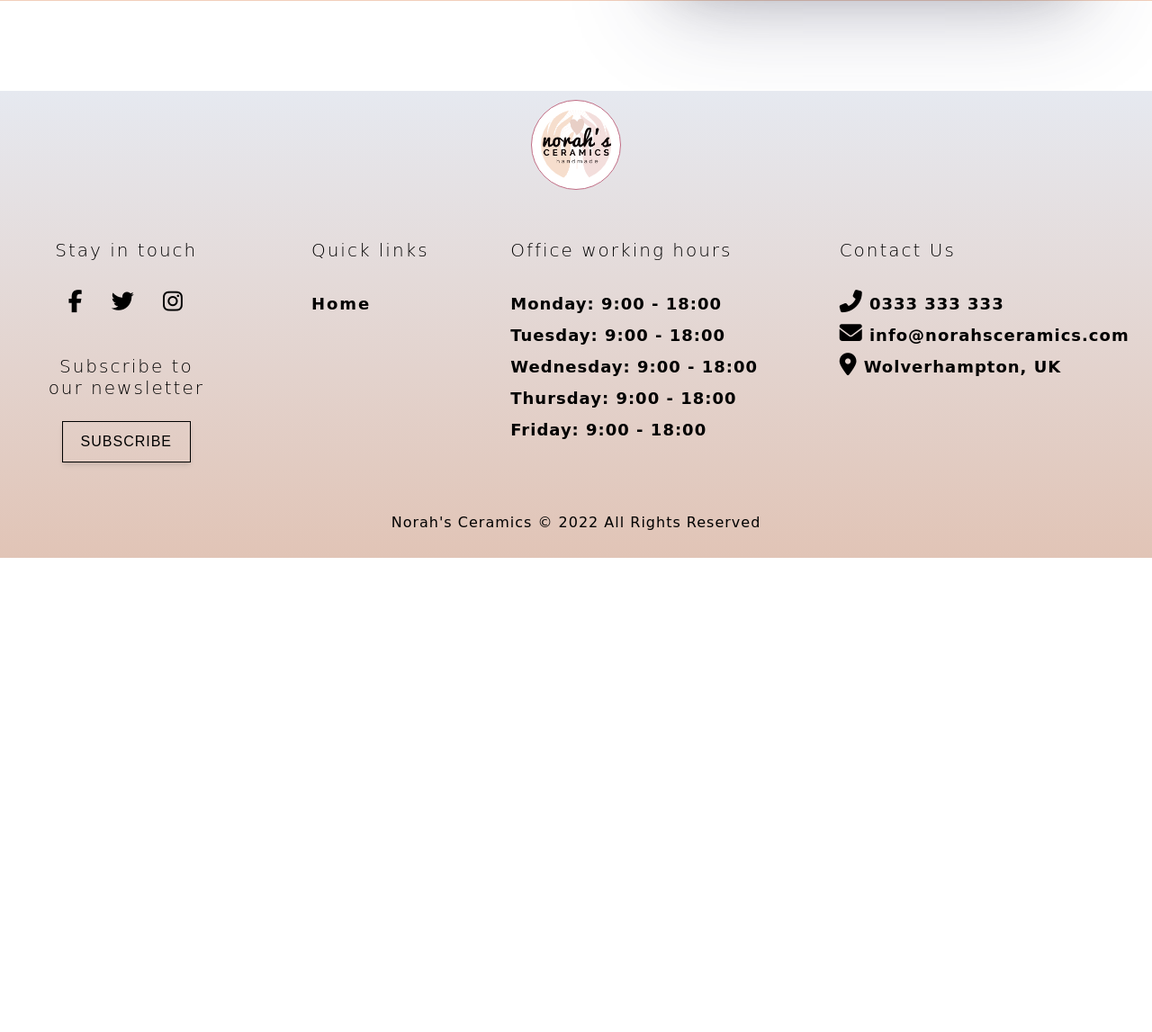
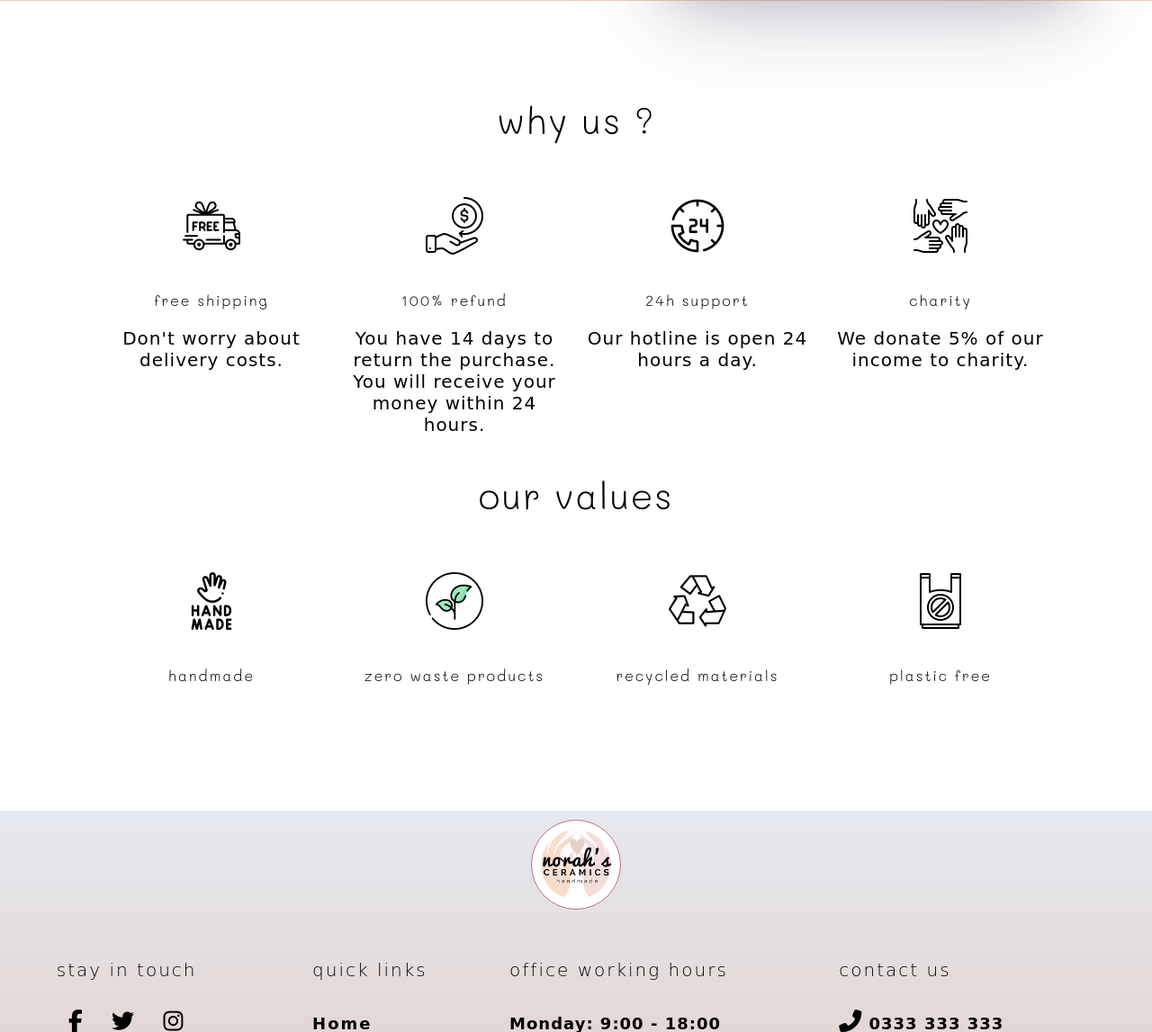
Before and after one commit to Izabela88/norahs-ceramics, a Django app: page / in a window 1280 px wide. Shown: the part 2299-3446 px from the top of the page at 90% size. Before the commit the page ends 2919 px from the top, so only its background shows below. Run offline with Django 4.2, Linux system fonts and the light colour scheme; some libraries are stand-ins or nearby versions; some web fonts are replaced.

Commit message:
Add and styling why us section

```diff
--- a/home/static/home/css/style.css
+++ b/home/static/home/css/style.css
@@ -352,7 +352,7 @@
 .bg-box {
     position: absolute;
     height: 600px;
-    width: 100vw;
+    width: 100%;
     left: 50%;
     top: 50%;
     transform: translate(-50%, -50%);
@@ -372,6 +372,56 @@
     height: 100%;
     width: 100%;
     object-fit: cover;
+}
+
+
+/* ----------- WHY US, OUR VALUES SECTION----------- */
+.info {
+    height: 100vh;
+    position: relative;
+}
+
+.parts-wrapper {
+    display: flex;
+    align-items: center;
+    justify-content: center;
+    flex-direction: column;
+    max-width: 1200px;
+    margin-top: -155px;
+}
+
+.parts-wrapper h2 {
+    margin-bottom: 40px;
+    margin-top: 40px;
+}
+
+.parts-container,
+.parts-container-two {
+    display: grid;
+    grid-template-columns: repeat(4, 1fr);
+    max-width: 1200px;
+    height: 50%;
+    gap: 20px;
+}
+
+.part {
+    height: 100%;
+    width: 250px;
+    display: flex;
+    justify-content: flex-start;
+    align-items: center;
+    flex-direction: column;
+}
+
+.part p {
+    font-size: 20px;
+    text-align: center;
+}
+
+.part img,
+.part h4 {
+    margin-top: 20px;
+    margin-bottom: 20px;
 }
 
 
--- a/home/templates/home/home.html
+++ b/home/templates/home/home.html
@@ -73,7 +73,6 @@
               <div class="more-btn" type="submit">
                 check details
               </div>
-
           </div>
         </li>
         <li class="card cards__item">
@@ -166,6 +165,57 @@
     </div>
   </div>
 </section>
+<!-------------------------- WHY US, OUR VALUES SECTION ----------------------------->
+<section class="info">
+  <div class="container">
+    <div class="parts-wrapper">
+      <h2>why us ?</h2>
+      <div class="parts-container">
+        <div class="part">
+          <img src="{% static 'images/free-delivery.png' %}" alt="">
+          <h4>free shipping</h4>
+          <p>Don't worry about delivery costs.</p>
+        </div>
+        <div class="part">
+          <img src="{% static 'images/refund.png' %}" alt="">
+          <h4>100% refund</h4>
+          <p>You have 14 days to return the purchase. You will receive your money within 24 hours.</p>
+        </div>
+        <div class="part">
+          <img src="{% static 'images/support.png' %}" alt="">
+          <h4>24h support</h4>
+          <p>Our hotline is open 24 hours a day.</p>
+        </div>
+        <div class="part">
+          <img src="{% static 'images/charity.png' %}" alt="">
+          <h4>charity</h4>
+          <p>We donate 5% of our income to charity.</p>
+        </div>
+      </div>
+      <h2>our values</h2>
+      <div class="parts-container-two">
+        <div class="part">
+          <img src="{% static 'images/hand-made.png' %}" alt="">
+          <h4>handmade</h4>
+        </div>
+        <div class="part">
+          <img src="{% static 'images/plant-based.png' %}" alt="">
+          <h4>zero waste products</h4>
+        </div>
+        <div class="part">
+          <img src="{% static 'images/recycle.png' %}" alt="">
+          <h4>recycled materials</h4>
+        </div>
+        <div class="part">
+          <img src="{% static 'images/plastic.png' %}" alt="">
+          <h4>plastic free</h4>
+        </div>
+
+    </div>
+    </div>
+
+</section>
+
 
 
 {% endblock %}
--- a/static/css/style.css
+++ b/static/css/style.css
@@ -31,6 +31,7 @@ h5 {
   font-family: var(--font_one);
   font-weight: 300;
   letter-spacing: 2px;
+  text-transform:lowercase
 }
 
 h1 {
```
Also changed, not shown: static/images/charity.png (added), static/images/free-delivery.png (added), static/images/hand-made.png (added), static/images/hash.png, static/images/plant-based.png (added), static/images/plastic.png (added), static/images/recycle.png (added), static/images/refund.png (added), static/images/support.png (added).
